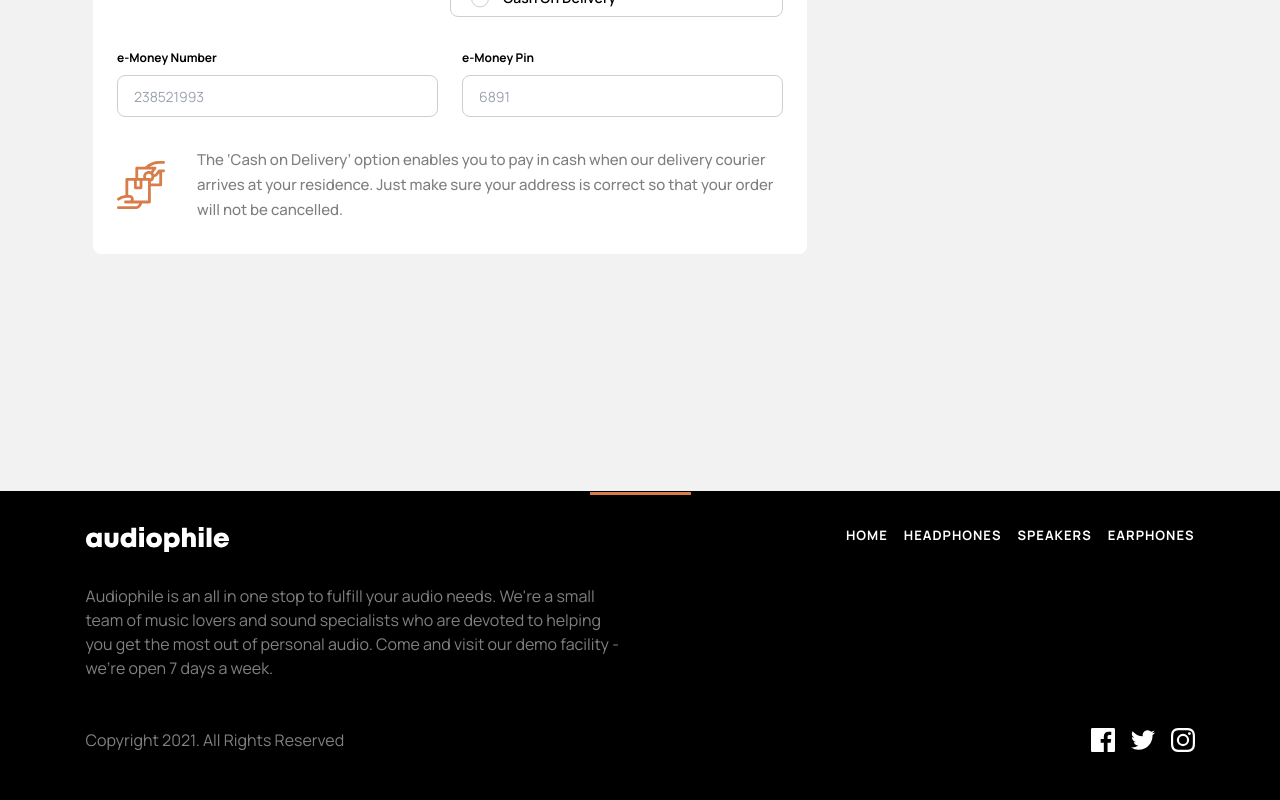
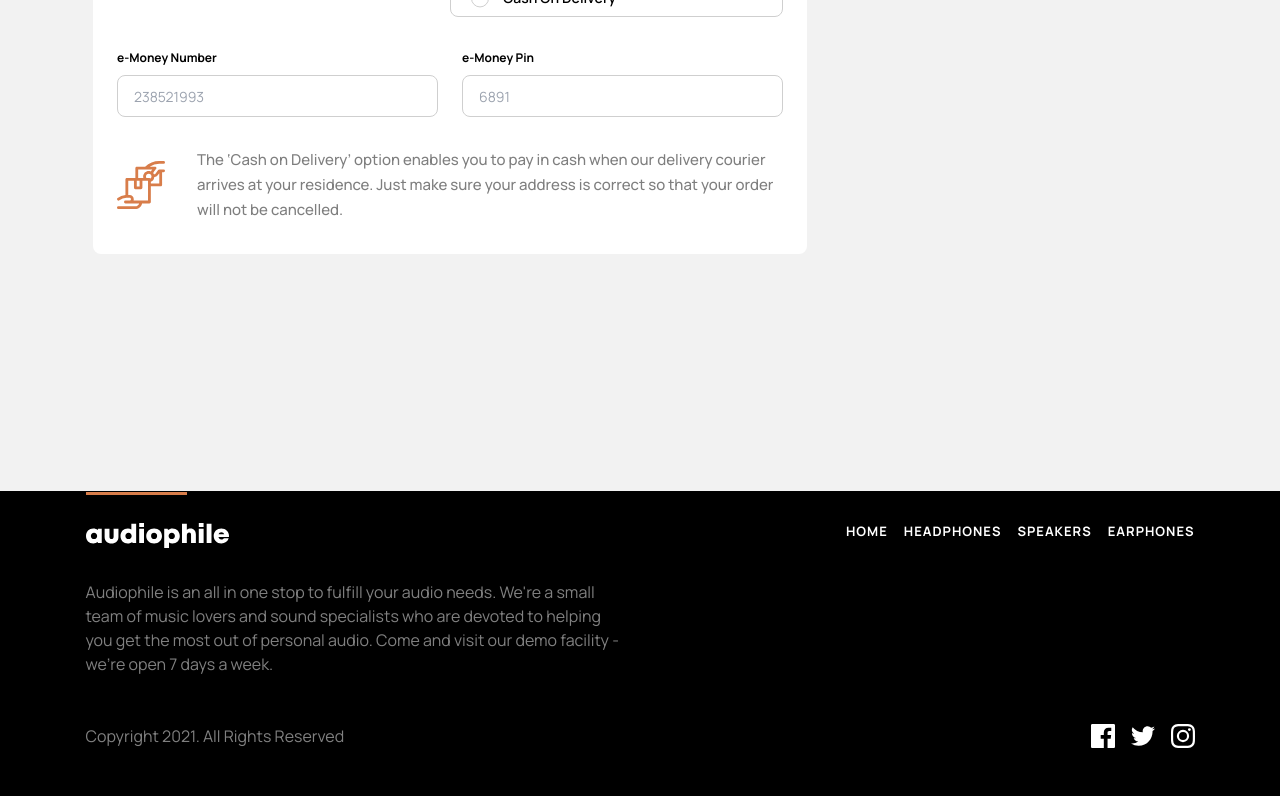
Before and after one commit to seangray-dev/Audiophile, a React (Vite) app: page /checkout in a window 1280 px wide. Shown: the part 1004-1804 px from the top of the page. Built offline with nearby package versions, Linux system fonts and the light colour scheme.

Commit message:
fix horizontal line on md screens in footer

```diff
--- a/src/components/shared/Footer.jsx
+++ b/src/components/shared/Footer.jsx
@@ -57,12 +57,11 @@ function Nav() {
 function Footer() {
   return (
     <footer className='bg-pureBlack md:px-4'>
-      <hr className='w-[101px] h-[4px] bg-brightOrange mx-auto' />
-      <div>
-        <div>
-          <Nav></Nav>
-        </div>
-        <div className='flex flex-col gap-12 md:max-w-[689px] lg:max-w-[1109px] mx-auto'>
+      <div className='mx-auto md:max-w-[689px] lg:max-w-[1109px] relative'>
+        <hr className='absolute w-[101px] h-[4px] bg-brightOrange left-1/2 transform -translate-x-1/2 md:left-auto md:transform-none' />
+
+        <Nav></Nav>
+        <div className='flex flex-col gap-12'>
           <p className='text-pureWhite opacity-50 text-center max-w-[327px] mx-auto md:mx-0 md:text-left lg:max-w-[540px]'>
             Audiophile is an all in one stop to fulfill your audio needs. We're
             a small team of music lovers and sound specialists who are devoted
```
